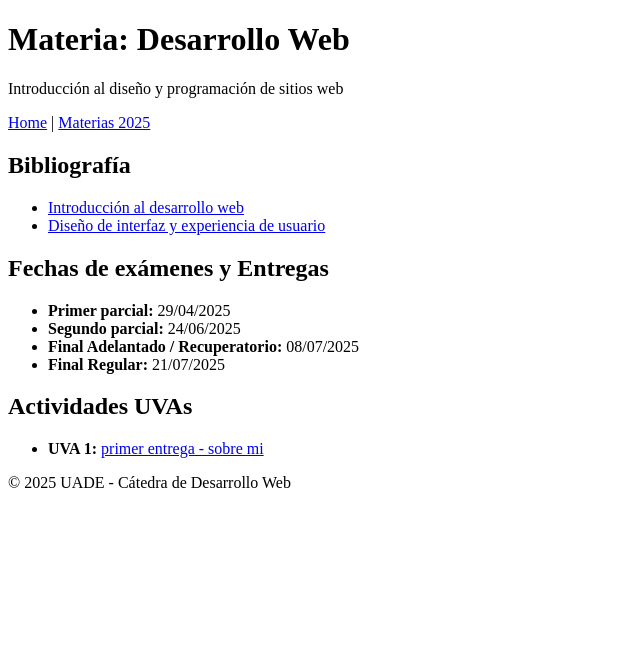
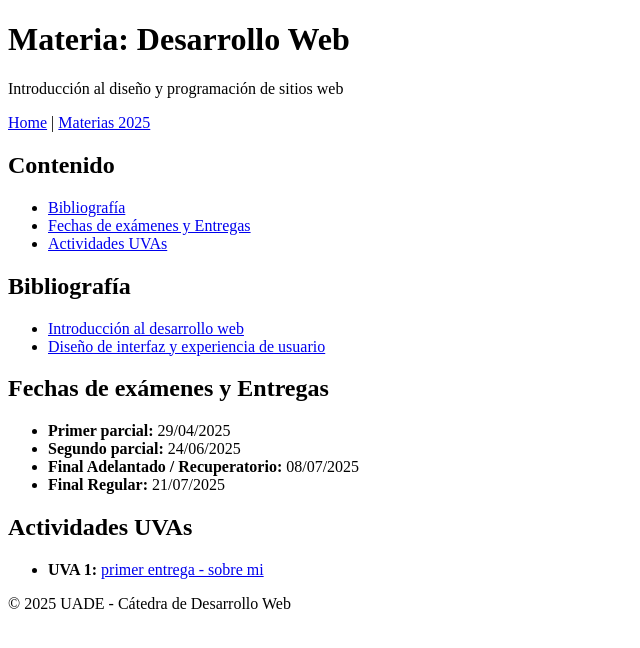
Before and after one commit to mercedesbr/desarrolloweb.io, a plain HTML site: page index.html in a window 1280 px wide. Shown: the whole page, without its empty margins (0-640 px from the left). Drawn offline with Linux system fonts and the light colour scheme.

Commit message:
adding content

```diff
--- a/index.html
+++ b/index.html
@@ -15,6 +15,18 @@
     <a href="https://mercedesbr.github.io/dw.uva1.github.io/index.html">Home</a> |
     <a href="https://mercedesbr.github.io/dw.uva1.github.io/materias.html">Materias 2025</a>
   </nav>
+
+  <nav>
+    <div class="container">
+      <h1>Contenido</h1>
+      <ul>
+        <li><a href="#bibliografía">Bibliografía</a></li>
+        <li><a href="#fechas">Fechas de exámenes y Entregas</a></li>
+        <li><a href="#actividades">Actividades UVAs</a></li>
+      </ul>
+    </div>
+  </nav>
+
   <main>
     <section id="bibliografía">
         <h2>Bibliografía</h2>
```
